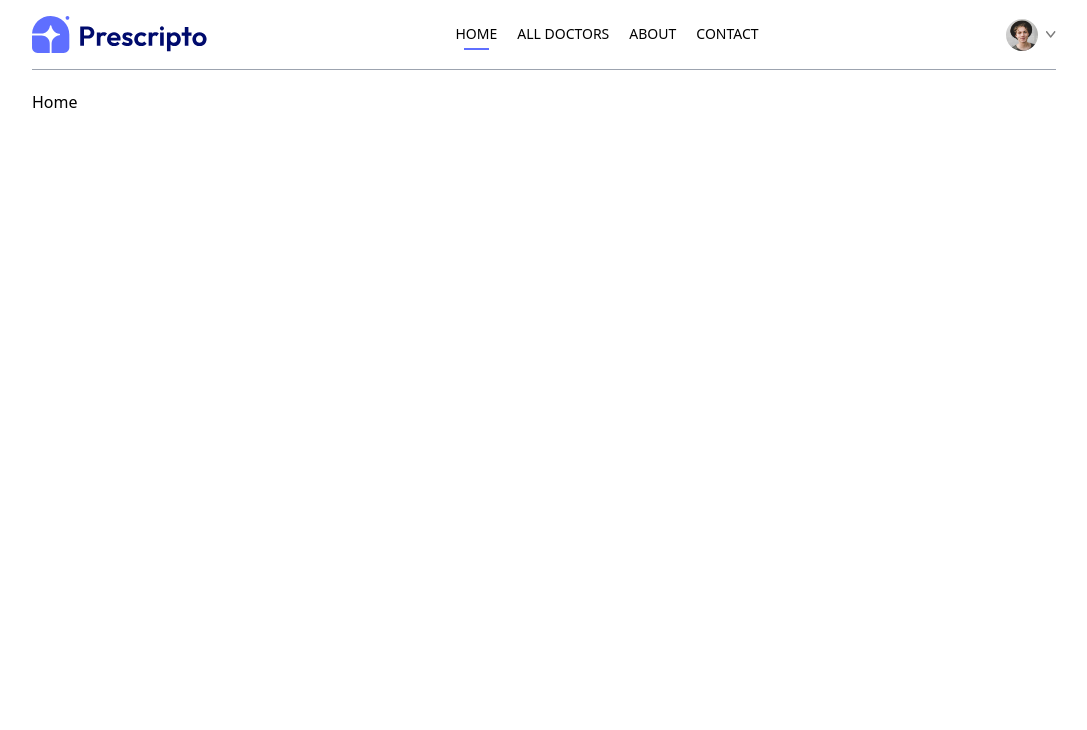
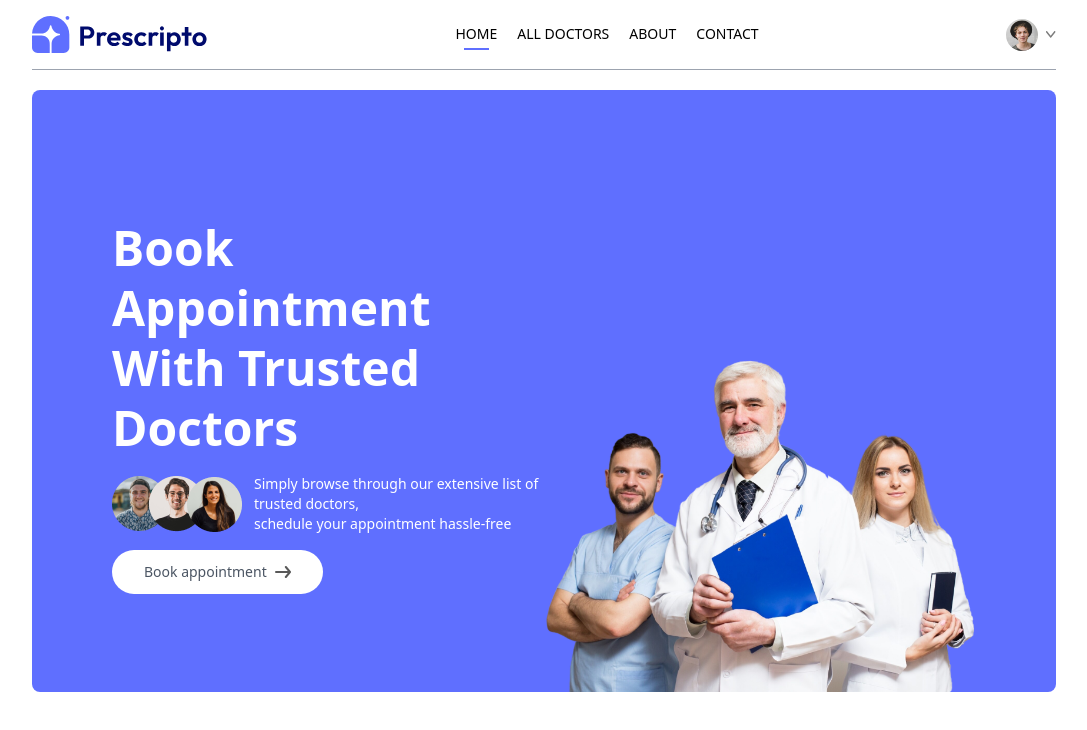
Before and after one commit to dipu0102/Doctor-Appointment, a React (Vite) app: page / in a window 1280 px wide. Shown: the top 730 px of the page, without its empty margins (96-1183 px from the left). Built offline with nearby package versions, Linux system fonts and the light colour scheme.

Commit message:
Header section added

```diff
--- /dev/null
+++ b/src/components/Header.jsx
@@ -0,0 +1,40 @@
+import React from "react";
+import { assets } from "../assets/assets";
+
+const Header = () => {
+  return (
+    <div className="flex flex-col md:flex-row flex-wrap bg-primary rounded-lg px-6 md:px-10 lg:px-20">
+      {/* left Side */}
+      <div className="md:w-1/2 flex flex-col items-start justify-center gap-4 py-10 m-auto md:py-[10vw] md:mb-[-30px]">
+        <p className="text-3xl md:text-4xl lg:text-5xl text-white font-semibold leading-tight md:leading-tight lg:leading-tight">
+          Book Appointment <br /> With Trusted Doctors
+        </p>
+        <div className="flex flex-col md:flex-row items-center gap-3 text-white text-sm font-light">
+          <img src={assets.group_profiles} alt="" />
+          <p>
+            Simply browse through our extensive list of trusted doctors,
+            <br className="hidden sm:block" />
+            schedule your appointment hassle-free
+          </p>
+        </div>
+        <a
+          href="#speciality"
+          className="flex items-center gap-2 bg-white px-8 py-3 rounded-full text-gray-600 text-sm m-auto md:m-0 hover:scale-105 transition-all duration-300"
+        >
+          Book appointment
+          <img src={assets.arrow_icon} />{" "}
+        </a>
+      </div>
+
+      {/* Right Side */}
+      <div className="md:w-1/2 relative">
+        <img
+          className="w-full md:absolute bottom-0 h-auto rounded-lg"
+          src={assets.header_img}
+        />
+      </div>
+    </div>
+  );
+};
+
+export default Header;
--- a/src/components/Navbar.jsx
+++ b/src/components/Navbar.jsx
@@ -33,9 +33,30 @@
             <img className="w-2.5" src={assets.dropdown_icon} alt="" />
             <div className="absolute top-0 right-0 pt-14 text-base font-medium text-gray-600 z-20 hidden group-hover:block ">
               <div className="min-w-48 bg-stone-100 rounded flex flex-col gap-4 p-4">
-                <p>My Profile</p>
-                <p>My Appointments</p>
-                <p>Logout</p>
+                <p
+                  onClick={() => {
+                    navigate("/my-profile");
+                  }}
+                  className="hover:text-black cursor-pointer"
+                >
+                  My Profile
+                </p>
+                <p
+                  onClick={() => {
+                    navigate("/my-appointments");
+                  }}
+                  className="hover:text-black cursor-pointer"
+                >
+                  My Appointments
+                </p>
+                <p
+                  onClick={() => {
+                    setToken(false);
+                  }}
+                  className="hover:text-black cursor-pointer"
+                >
+                  Logout
+                </p>
               </div>
             </div>
           </div>
--- a/src/pages/Home.jsx
+++ b/src/pages/Home.jsx
@@ -1,7 +1,8 @@
 import React from "react";
+import Header from "../components/Header";
 
 const Home = () => {
-  return <div>Home</div>;
+  return <Header />;
 };
 
 export default Home;
```
